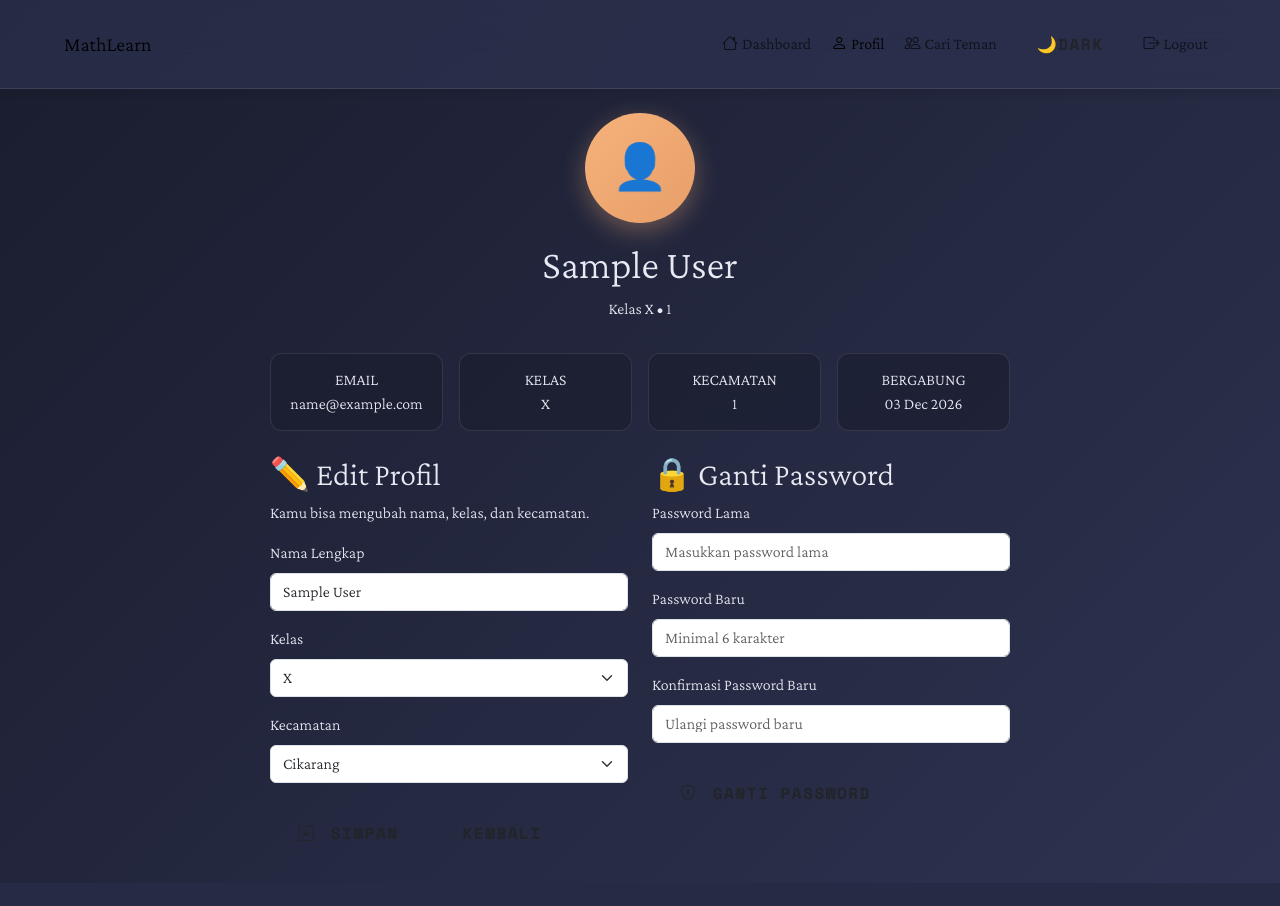
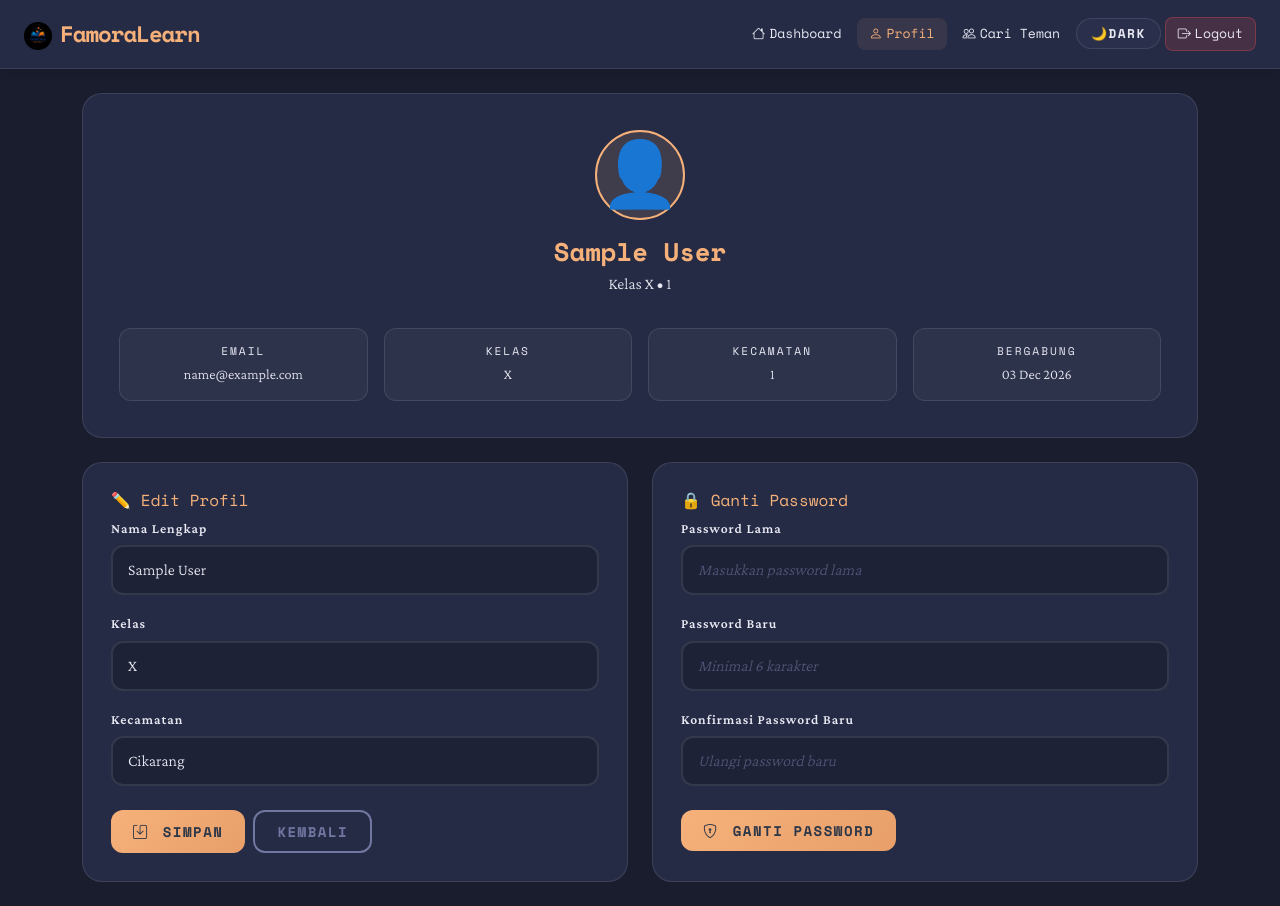
Before and after one commit to famoralearn-bit/famoraeducation, a PHP site: page /profile/profile.php in a window 1280 px wide. Before the commit the page ends 841 px from the top, so only its background shows below. Run offline with PHP 8.4, Linux system fonts and the light colour scheme; the visitor is signed in with stand-in values (Sample User, id 1).

Commit message:
update profile

```diff
--- a/profile/profile.css
+++ b/profile/profile.css
@@ -1,106 +1,152 @@
 /* =============================================
-   MathLearn - Profile Page Styles
+   MathLearn - Profile Page (Bootstrap)
    ============================================= */
 
-body {
-    background: linear-gradient(135deg, var(--bg) 0%, var(--primary) 100%);
-    min-height: 100vh;
+body { background: var(--bg); }
+
+/* Navbar - same as dashboard */
+.custom-navbar {
+    background: var(--card-bg);
+    backdrop-filter: blur(10px);
+    border-bottom: 1px solid var(--border);
+    padding: 12px 0;
+    position: sticky;
+    top: 0;
+    z-index: 999;
 }
+.brand-logo { font-family: 'Space Mono', monospace; font-size: 1.4em; font-weight: 700; color: var(--light) !important; letter-spacing: -1px; text-decoration: none; }
+.custom-navbar .nav-link { color: var(--text) !important; font-family: 'Space Mono', monospace; font-size: 0.82em; padding: 6px 12px !important; border-radius: 8px; transition: all 0.2s; }
+.custom-navbar .nav-link:hover, .custom-navbar .nav-link.active { color: var(--light) !important; background: rgba(246,177,122,0.08); }
+.nav-theme-btn { background: var(--card-bg); border: 1.5px solid var(--border); border-radius: 50px; padding: 5px 14px; font-family: 'Space Mono', monospace; font-size: 0.8em; color: var(--text); transition: all 0.3s; }
+.nav-theme-btn:hover { border-color: var(--light); color: var(--light); }
+.nav-logout { background: rgba(255,82,82,0.15) !important; color: #ff5252 !important; border: 1px solid rgba(255,82,82,0.3); border-radius: 8px !important; }
+.nav-logout:hover { background: rgba(255,82,82,0.3) !important; }
+.custom-toggler { border: 1.5px solid var(--border); color: var(--text); padding: 4px 8px; border-radius: 8px; }
 
-.container {
-    max-width: 820px;
-    margin: 0 auto;
-    padding: 40px 40px;
-}
-
-/* ---- Profile Header Card ---- */
-.profile-header-card {
-    text-align: center;
-    padding-bottom: 30px;
-    margin-bottom: 30px;
+/* Profile card */
+.profile-card {
+    background: var(--card-bg);
+    border: 1px solid var(--border);
+    border-radius: 20px;
+    padding: 36px;
+    animation: slideUp 0.5s ease;
 }
 
 .profile-avatar {
-    width: 110px;
-    height: 110px;
-    background: linear-gradient(135deg, var(--light) 0%, #e89f6a 100%);
+    font-size: 4em;
+    width: 90px; height: 90px;
+    background: rgba(246,177,122,0.12);
+    border: 2px solid var(--light);
     border-radius: 50%;
     display: flex;
     align-items: center;
     justify-content: center;
-    font-size: 2.8em;
-    margin: 0 auto 18px;
-    box-shadow: 0 8px 25px rgba(246,177,122,0.35);
+    margin: 0 auto 16px;
 }
 
-.profile-header-card h1 {
-    font-family: 'Space Mono', monospace;
-    color: var(--light);
-    font-size: 1.8em;
-    margin-bottom: 6px;
+.profile-name { font-family: 'Space Mono', monospace; font-size: 1.6em; color: var(--light); font-weight: 700; margin-bottom: 6px; }
+.profile-sub  { color: var(--accent); margin-bottom: 0; }
+
+.info-item { background: rgba(255,255,255,0.03); border: 1px solid var(--border); border-radius: 12px; padding: 14px 10px; }
+.info-label { font-family: 'Space Mono', monospace; font-size: 0.7em; color: var(--accent); letter-spacing: 2px; margin-bottom: 4px; }
+.info-value { color: var(--text); font-size: 0.9em; word-break: break-all; }
+
+/* Form cards */
+.form-card {
+    background: var(--card-bg);
+    border: 1px solid var(--border);
+    border-radius: 20px;
+    padding: 28px;
+    height: 100%;
 }
 
-.profile-header-card p { color: var(--accent); font-size: 1.05em; }
+.form-card-title { font-family: 'Space Mono', monospace; font-size: 1em; color: var(--light); margin-bottom: 6px; }
+.form-card-note  { color: var(--accent); font-size: 0.88em; margin-bottom: 20px; }
 
-/* ---- Info Grid ---- */
-.info-grid {
-    display: grid;
-    grid-template-columns: repeat(2, 1fr);
-    gap: 14px;
-    margin-top: 22px;
+/* Inputs */
+.custom-label { color: var(--light); font-weight: 600; font-size: 0.85em; letter-spacing: 1px; margin-bottom: 6px; }
+.custom-input {
+    background: var(--input-bg) !important;
+    border: 2px solid var(--border) !important;
+    border-radius: 12px !important;
+    color: var(--text) !important;
+    font-family: 'Crimson Pro', serif;
+    font-size: 1em;
+    padding: 11px 15px;
+    transition: all 0.3s;
+    box-shadow: none !important;
+}
+.custom-input::placeholder { color: var(--accent); opacity: 0.6; font-style: italic; }
+.custom-input:focus { border-color: var(--light) !important; box-shadow: 0 0 0 3px rgba(246,177,122,0.15) !important; }
+.custom-input:-webkit-autofill { -webkit-text-fill-color: var(--text) !important; -webkit-box-shadow: 0 0 0 1000px var(--input-bg) inset !important; }
+
+/* Buttons */
+.btn-custom-primary {
+    background: linear-gradient(135deg, var(--light) 0%, #e89f6a 100%);
+    color: #2d3748; border: none; border-radius: 12px;
+    font-family: 'Space Mono', monospace; font-weight: 700; font-size: 0.88em;
+    padding: 10px 22px; transition: all 0.3s;
+}
+.btn-custom-primary:hover { transform: translateY(-2px); box-shadow: 0 8px 20px rgba(246,177,122,0.4); color: #2d3748; }
+
+.btn-custom-outline {
+    background: transparent; color: var(--accent);
+    border: 2px solid var(--accent); border-radius: 12px;
+    font-family: 'Space Mono', monospace; font-weight: 700; font-size: 0.88em;
+    padding: 9px 22px; transition: all 0.3s;
+}
+.btn-custom-outline:hover { background: var(--accent); color: #fff; }
+
+/* Alerts */
+.alert-success-custom { background: rgba(82,255,168,0.12); border: 1px solid rgba(82,255,168,0.35); color: #10b981; border-radius: 10px; padding: 12px 16px; }
+.alert-danger-custom  { background: rgba(255,82,82,0.15); border: 1px solid rgba(255,82,82,0.4); color: #ef4444; border-radius: 10px; padding: 12px 16px; }
+
+/* ---- Nav logo image ---- */
+.nav-logo-img {
+    width: 28px; height: 28px;
+    object-fit: contain;
+    border-radius: 50%;
+    background: #000;
+    vertical-align: middle;
 }
 
-.info-item {
-    background: var(--input-bg);
-    padding: 14px 18px;
-    border-radius: 12px;
-    border: 1px solid var(--border);
+/* ---- Fix teks dark/light mode ---- */
+.profile-name   { color: var(--light); }
+.profile-sub    { color: var(--text-muted); }
+.info-label     { color: var(--text-muted); }
+.info-value     { color: var(--text); }
+.info-item      { background: rgba(255,255,255,0.04); }
+.form-card-title { color: var(--light); }
+.form-card-note  { color: var(--text-muted); margin-bottom: 0; }
+.custom-label    { color: var(--text); }
+
+/* Light mode info item */
+[data-theme="light"] .info-item { background: #f7fafc; }
+
+/* ---- Light mode overrides ---- */
+[data-theme="light"] .profile-name   { color: #d4720f; }
+[data-theme="light"] .profile-sub    { color: #4a5568; }
+[data-theme="light"] .info-label     { color: #4a56c8; }
+[data-theme="light"] .info-value     { color: #1a202c; }
+[data-theme="light"] .info-item      { background: #f7fafc; border-color: #e2e8f0; }
+[data-theme="light"] .form-card-title { color: #d4720f; }
+[data-theme="light"] .form-card-note  { color: #4a5568; }
+[data-theme="light"] .custom-label    { color: #1a202c; }
+[data-theme="light"] .custom-input {
+    border-color: #cbd5e0 !important;
+    color: #1a202c !important;
+    background: #ffffff !important;
 }
-
-.info-item .label {
-    color: var(--accent);
-    font-size: 0.82em;
-    letter-spacing: 1px;
-    margin-bottom: 5px;
+[data-theme="light"] .custom-input::placeholder {
+    color: #718096;
+    opacity: 1;
 }
-
-.info-item .value {
-    color: var(--light);
-    font-size: 1.05em;
-    font-weight: 600;
+[data-theme="light"] .btn-custom-outline {
+    color: #4a56c8;
+    border-color: #4a56c8;
 }
-
-/* ---- Form Section ---- */
-.form-section-title {
-    font-family: 'Space Mono', monospace;
-    color: var(--light);
-    font-size: 1.3em;
-    margin-bottom: 18px;
-    padding-bottom: 10px;
-    border-bottom: 1px solid var(--border);
+[data-theme="light"] .btn-custom-outline:hover {
+    background: #4a56c8;
+    color: #fff;
 }
-
-.form-note {
-    font-size: 0.88em;
-    color: var(--accent);
-    margin-bottom: 18px;
-    padding: 9px 14px;
-    background: rgba(112,119,161,0.1);
-    border-radius: 8px;
-    border-left: 3px solid var(--accent);
-}
-
-.btn-row {
-    display: flex;
-    gap: 12px;
-    align-items: center;
-    flex-wrap: wrap;
-    margin-top: 4px;
-}
-
-@media (max-width: 768px) {
-    .container  { padding: 20px 16px; }
-    .info-grid  { grid-template-columns: 1fr; }
-    .btn-row    { flex-direction: column; }
-    .btn-row .btn { width: 100%; text-align: center; }
-}
+[data-theme="light"] .nav-theme-btn { color: #1a202c; }
--- a/profile/profile.php
+++ b/profile/profile.php
@@ -61,7 +61,7 @@ if ($_SERVER['REQUEST_METHOD'] == 'POST' && isset($_POST['change_password'])) {
 <head>
     <meta charset="UTF-8">
     <meta name="viewport" content="width=device-width, initial-scale=1.0">
-    <title>Profil - MathLearn</title>
+    <title>Profil - FamoraLearn</title>
     <link href="https://cdn.jsdelivr.net/npm/bootstrap@5.3.3/dist/css/bootstrap.min.css" rel="stylesheet">
     <link href="https://cdn.jsdelivr.net/npm/bootstrap-icons@1.11.3/font/bootstrap-icons.min.css" rel="stylesheet">
     <link rel="stylesheet" href="../assets/css/variables.css">
@@ -71,7 +71,9 @@ if ($_SERVER['REQUEST_METHOD'] == 'POST' && isset($_POST['change_password'])) {
 
     <nav class="navbar navbar-expand-lg custom-navbar">
         <div class="container-fluid px-4">
-            <a class="navbar-brand brand-logo" href="../dashboard/dashboard.php">MathLearn</a>
+            <a class="navbar-brand brand-logo" href="../dashboard/dashboard.php">
+                <img src="../assets/images/famora.png" alt="Logo" class="nav-logo-img me-2">FamoraLearn
+            </a>
             <button class="navbar-toggler custom-toggler" type="button" data-bs-toggle="collapse" data-bs-target="#navMenu">
                 <i class="bi bi-list"></i>
             </button>
@@ -130,7 +132,6 @@ if ($_SERVER['REQUEST_METHOD'] == 'POST' && isset($_POST['change_password'])) {
             <div class="col-lg-6">
                 <div class="form-card">
                     <h2 class="form-card-title">✏️ Edit Profil</h2>
-                    <p class="form-card-note">Kamu bisa mengubah nama, kelas, dan kecamatan.</p>
                     <form method="POST" novalidate>
                         <div class="mb-3">
                             <label class="form-label custom-label">Nama Lengkap</label>
```
